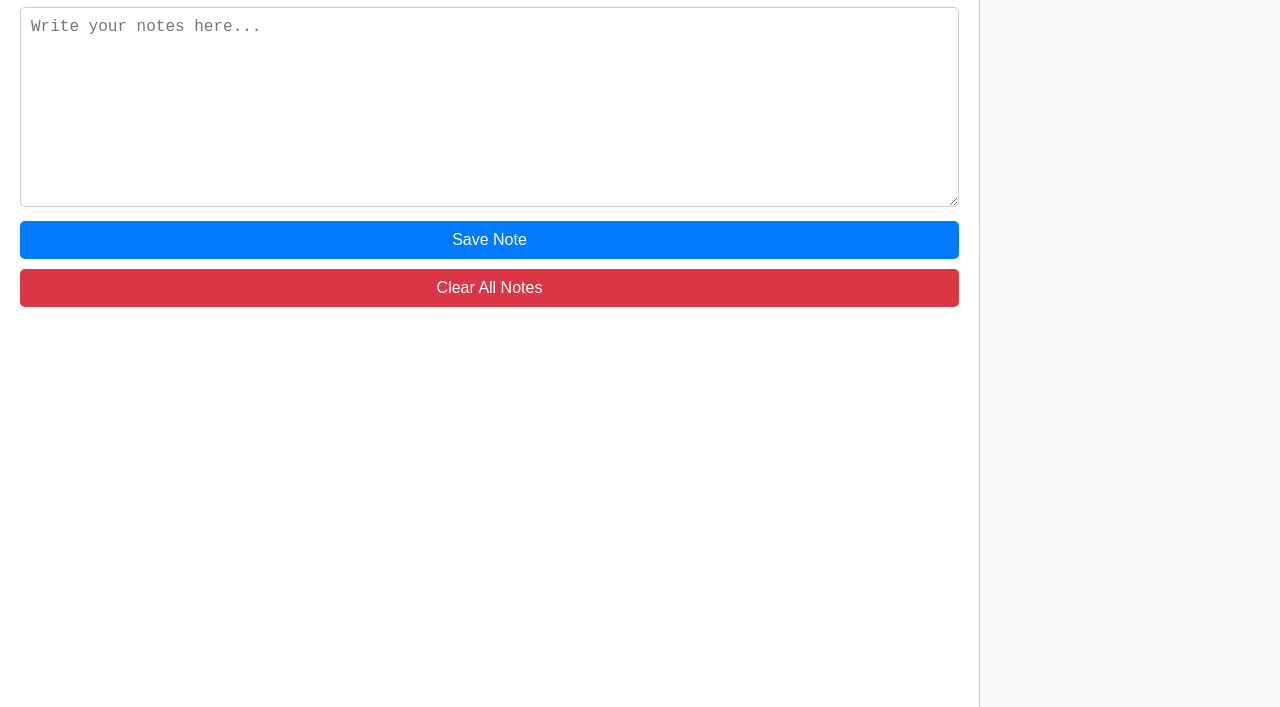
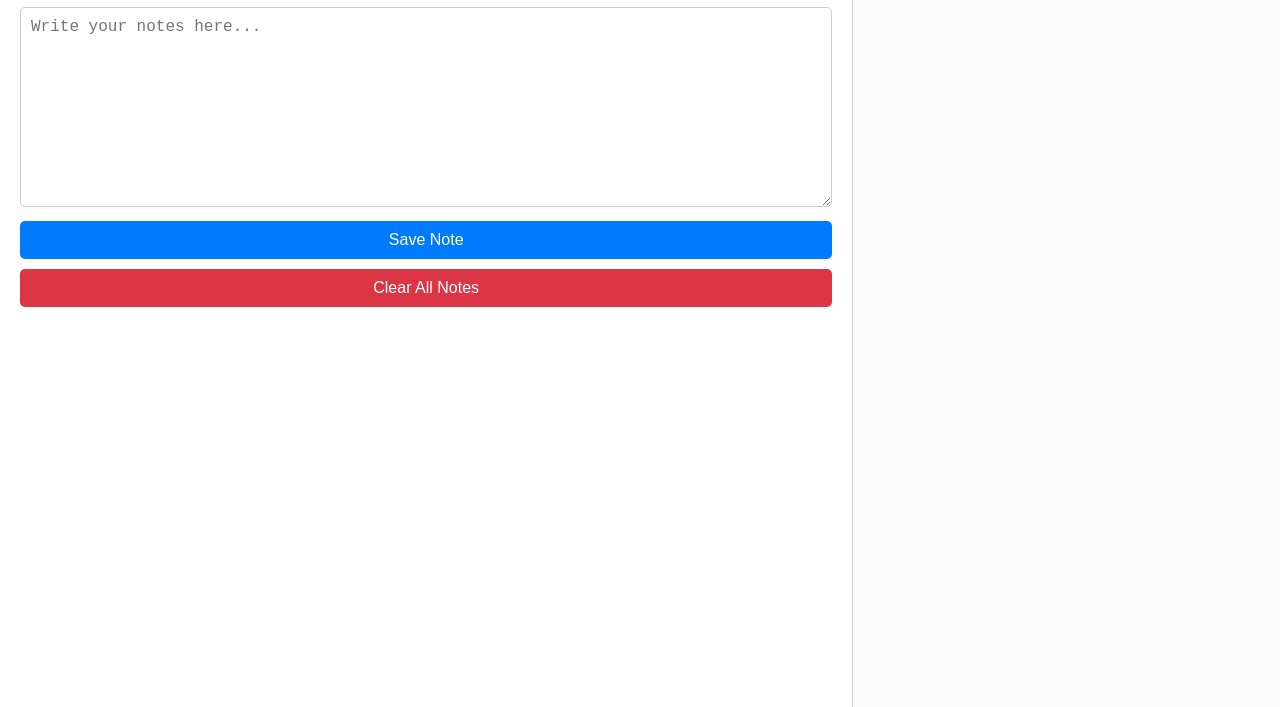
Before and after one commit to ArchimedesFTW/NoBloatNotes, a plain HTML site: page index.html in a window 1280 px wide. Shown: the part 93-800 px from the top of the page. Drawn offline with Linux system fonts and the light colour scheme.

Commit message:
Implemented newline functionality + changed layout

```diff
--- a/index.html
+++ b/index.html
@@ -25,9 +25,10 @@
             flex: 1;
             background-color: #fff;
             border-right: 1px solid #ccc;
+            width: 66.66666667%;
         }
         .note-list {
-            width: 300px;
+            width: 33.33333333%;
             background-color: #fafafa;
         }
         textarea {
@@ -134,8 +135,9 @@
             notes.forEach((note, index) => {
                 const li = document.createElement('li');
 
+                // Create a span element to display the note text
                 const noteText = document.createElement('span');
-                noteText.textContent = note;
+                noteText.innerHTML = note.replace(/\n/g, '<br>');  // Replace new line characters with <br> tag
                 noteText.onclick = () => loadNote(note);
 
                 const deleteIcon = document.createElementNS("http://www.w3.org/2000/svg", "svg");
```
